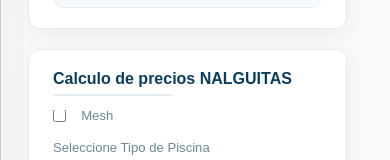
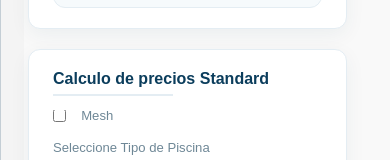
Before and after one commit to obanyBernal/coverestimates, a React (Vite) app: page /dashboard/precios in a window 390 px wide. Shown: the part 188-348 px from the top of the page. Built offline with nearby package versions, Linux system fonts and the light colour scheme.

Commit message:
version mobil

```diff
--- a/src/components/PriceCalculator.jsx
+++ b/src/components/PriceCalculator.jsx
@@ -451,7 +451,7 @@
       </section>
       {/* STANDARD */}
       <section className="section">
-        <h3>Calculo de precios NALGUITAS</h3>
+        <h3>Calculo de precios Standard</h3>
 
         {/* Mesh */}
         <div className="row" style={{ alignItems: "center" }}>
```
